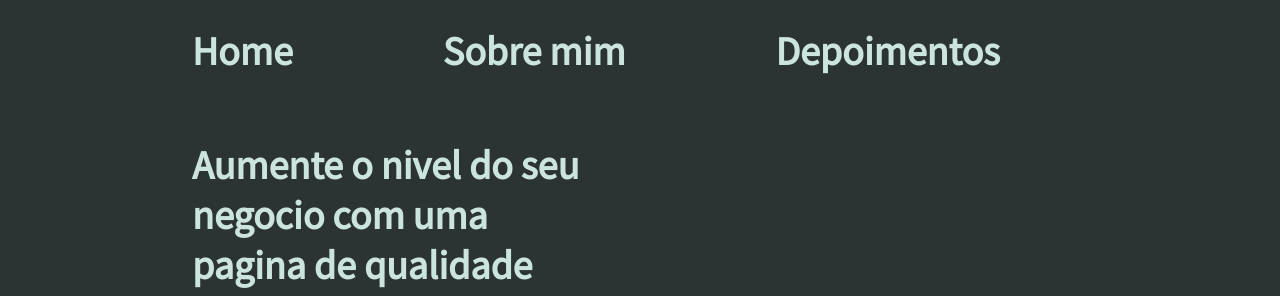
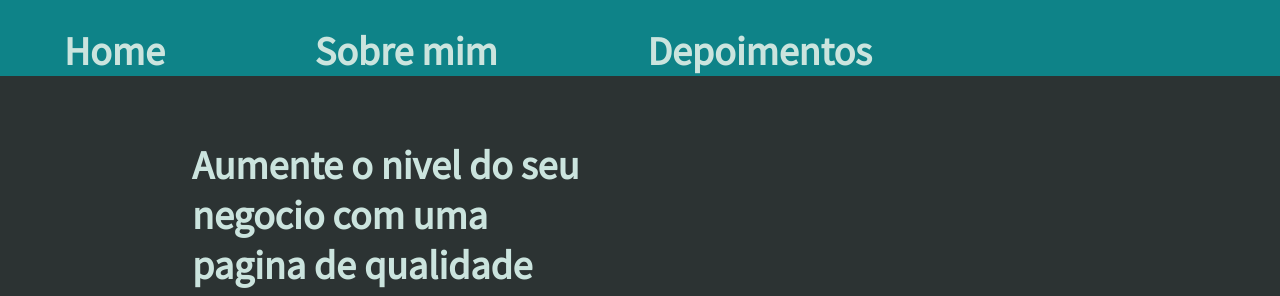
Before and after one commit to EdsonBJJ/Site-de-apresentacao-pessoal, a plain HTML site: page index.html in a window 1280 px wide. Shown: the top 296 px of the page. Drawn offline with Linux system fonts and the light colour scheme.

Commit message:
Alteração no padding e na cor do rodapé

```diff
--- a/styles/style-about.css
+++ b/styles/style-about.css
@@ -22,7 +22,8 @@ body {
 }
 
 .cabecalio {
-  padding: 2% 0% 0% 15%;
+  padding: 2% 0% 0% 5%;
+  background-color: var(--cor-tercearia);
 }
 
 .cabecalio__menu {
@@ -90,7 +91,7 @@ body {
 
 .rodape__link {
   text-decoration: none;
-  color: var(--cor-pri);
+  color: var(--cor-primaria);
 }
 
 @media (max-width: 1200px) {
--- a/styles/style.css
+++ b/styles/style.css
@@ -22,7 +22,8 @@ body {
 }
 
 .cabecalio {
-  padding: 2% 0% 0% 15%;
+  padding: 2% 0% 0% 5%;
+  background-color: var(--cor-tercearia);
 }
 
 .cabecalio__menu {
@@ -118,7 +119,7 @@ body {
 
 .rodape__link {
   text-decoration: none;
-  color: var(--cor-pri);
+  color: var(--cor-primaria);
 }
 
 @media (max-width: 1200px) {
```
